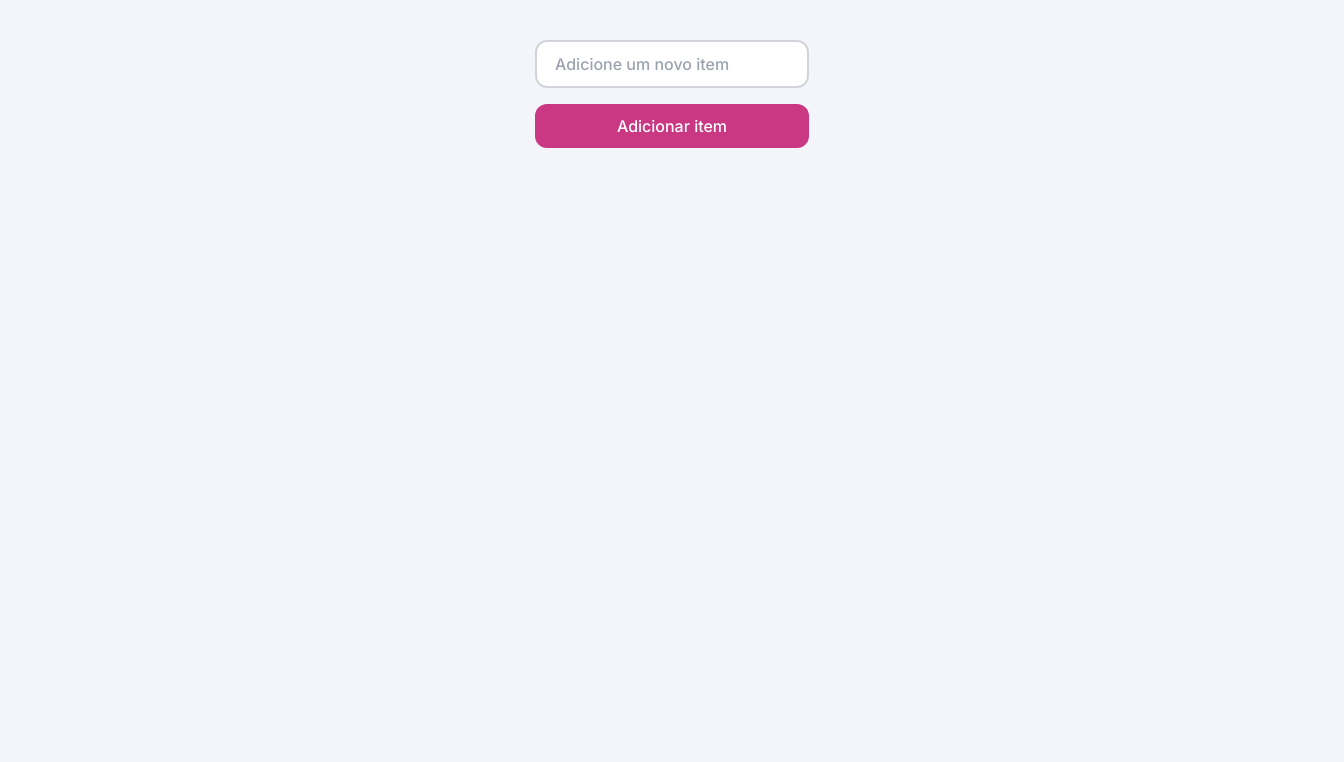
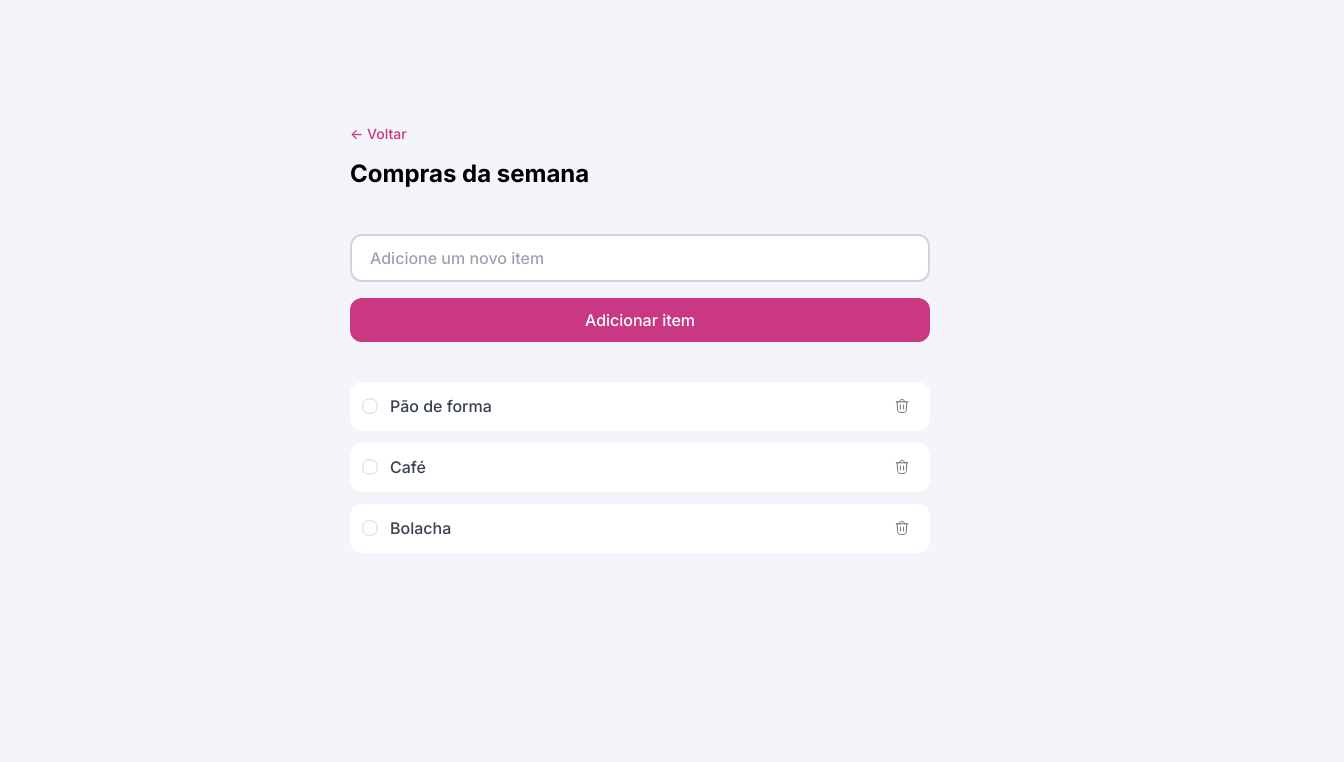
Before and after one commit to gabrielbertaglia/rocketseat-desafio-fullstack-quicklist, a plain HTML site: page index.html in a window 1280 px wide. Shown: the part 106-868 px from the top of the page, 1344 px wide, since content can reach past the window. After the commit the page ends 800 px from the top, so only its background shows below. Drawn offline with Linux system fonts and the light colour scheme.

Commit message:
feat: creating checkbox

```diff
--- a/index.html
+++ b/index.html
@@ -1,31 +1,56 @@
 <!DOCTYPE html>
 <html lang="en">
+
 <head>
   <link rel="preconnect" href="https://fonts.googleapis.com" />
-<link rel="preconnect" href="https://fonts.gstatic.com" crossorigin />
+  <link rel="preconnect" href="https://fonts.gstatic.com" crossorigin />
   <meta charset="UTF-8">
   <meta name="viewport" content="width=device-width, initial-scale=1.0">
   <title>quicklist</title>
+  <link rel="stylesheet" href="https://cdnjs.cloudflare.com/ajax/libs/font-awesome/5.15.3/css/all.min.css">
 
-  <link href="https://fonts.googleapis.com/css2?family=Inter:ital,opsz,wght@0,14..32,500;1,14..32,500&display=swap" rel="stylesheet" />
-  <link href="https://fonts.googleapis.com/css2?family=Inter:ital,opsz,wght@0,14..32,600;1,14..32,600&display=swap" rel="stylesheet" />
-  <link href="https://fonts.googleapis.com/css2?family=Inter:ital,opsz,wght@0,14..32,700;1,14..32,700&display=swap" rel="stylesheet" />
+  <link href="https://fonts.googleapis.com/css2?family=Inter:ital,opsz,wght@0,14..32,500;1,14..32,500&display=swap"
+    rel="stylesheet" />
+  <link href="https://fonts.googleapis.com/css2?family=Inter:ital,opsz,wght@0,14..32,600;1,14..32,600&display=swap"
+    rel="stylesheet" />
+  <link href="https://fonts.googleapis.com/css2?family=Inter:ital,opsz,wght@0,14..32,700;1,14..32,700&display=swap"
+    rel="stylesheet" />
 
-  <link rel="stylesheet" href="/styles/index.css">
+  <link rel="stylesheet" href="styles/index.css">
 </head>
+
 <body>
 
-    <!-- <img src="./assets/logo.svg" alt="" class="logo"> -->
+  <img src="./assets/logo.svg" alt="" class="logo">
 
   <main>
-      <a href="#" class="back"><- Voltar</a>
-      <h1 class="h1">Compras da semana</h1>
+    <a href="#" class="back">&lt;- Voltar</a>
+    <h1 class="h1">Compras da semana</h1>
 
     <form>
-        <input type="text" name="item" id="item" placeholder="Adicione um novo item" required />
-        <button type="submit">Adicionar item</button>
+      <input type="text" name="item" id="item" placeholder="Adicione um novo item" required />
+      <button type="submit">Adicionar item</button>
     </form>
+
+    <div class="products">
+      <div class="product">
+        <input type="checkbox" name="" id="1">
+        <span>Pão de forma</span>
+        <img src="./assets/icons/delete.svg" alt="deletar item">
+      </div>
+      <div class="product">
+        <input type="checkbox" name="" id="2">
+        <span>Café</span>
+        <img src="./assets/icons/delete.svg" alt="deletar item">
+      </div>
+      <div class="product">
+        <input type="checkbox" name="" id="3">
+        <span>Bolacha</span>
+        <img src="./assets/icons/delete.svg" alt="deletar item">
+      </div>
+    </div>
   </main>
 
 </body>
+
 </html>
--- /dev/null
+++ b/styles/button.css
@@ -0,0 +1,13 @@
+button {
+  border: 0;
+  background-color: var(--color-brand);
+
+  border-radius: 12px;
+
+  color: var(--always-white);
+  padding: 12px 24px;
+}
+
+button:hover {
+  background-color: var(--color-brand-hover);
+}
--- /dev/null
+++ b/styles/checkbox.css
@@ -0,0 +1,58 @@
+input[type="checkbox"] {
+  all: unset;
+  position: relative;
+
+  height: 1rem;
+  width: 1rem;
+  background: url(../assets/icons/checkbox-default.svg) left center/contain no-repeat;
+  cursor: pointer;
+
+  &:hover {
+    background: url(../assets/icons/checkbox-hover.svg) left center/contain no-repeat;
+  }
+
+  &:checked {
+    &:after {
+      content: "";
+      position: absolute;
+      inset: 0;
+      background: url(../assets/icons/checkbox-selected.svg) left center/contain no-repeat;
+    }
+  }
+}
+
+.products {
+  display: flex;
+  flex-direction: column;
+  gap: 0.75rem;
+  margin-top: 2.5rem;
+
+  .product {
+    height: 3.0625rem;
+    background-color: var(--background-secondary);
+    border-radius: 0.75rem;
+    font: var(--paragraph);
+    color: var(--content-secondary);
+    position: relative;
+
+    display: flex;
+    align-items: center;
+    gap: 0.75rem;
+    padding-inline: 0.75rem;
+
+    &>span {
+      flex: 1;
+    }
+
+    &>img[src*="delete.svg"] {
+      width: 2rem;
+      height: 2rem;
+
+      &:hover {
+        background-color: var(--background-primary);
+        border-radius: 0.75rem;
+        cursor: pointer;
+      }
+    }
+  }
+}
--- a/styles/form.css
+++ b/styles/form.css
@@ -1,3 +1,6 @@
-.form-content {
+form {
   display: flex;
+  flex-direction: column;
+
+  gap: 1rem;
 }
--- a/styles/global.css
+++ b/styles/global.css
@@ -2,6 +2,7 @@
   margin: 0;
   padding: 0;
   font: inherit;
+  box-sizing: border-box;
 
   -webkit-font-smoothing: antialiased;
   -moz-osx-font-smoothing: grayscale;
@@ -33,41 +34,65 @@
 
 html {
   overflow-x: hidden;
-
   scroll-behavior: smooth;
-}
-
-body {
-
-
-  background-color: var(--background-primary);
-  font-family: var(--ff-inter);
-
-
-  padding-inline: 32px;
-  padding-block: 34px;
 }
 
 a {
   text-decoration: none;
   font: var(--link);
   color: var(--color-brand);
-  /* color: inherit; */
 }
 
 h1 {
   font: var(--title);
 }
 
-@media (width >= 80em) {
+/* Mobile Styles (default) */
+body {
+  background-color: var(--background-primary);
+  font-family: var(--ff-inter);
+  padding-inline: 32px;
+  padding-block: 34px;
+
+  .logo {
+    display: none;
+  }
+}
+
+/* Tablets and small devices */
+@media (min-width: 600px) {
   body {
     width: 100%;
     height: 100vh;
 
+    padding-block: 0px;
 
     display: flex;
-  align-items: center;
-  /* justify-content: center; */
-  flex-direction: column;
+    align-items: center;
+    flex-direction: column;
+
+    .logo {
+      display: inherit;
+      padding-block: 25px;
+
+    }
   }
 }
+
+/* Medium devices (laptops/desktops) */
+/* @media (min-width: 768px) {
+  body {
+    padding-inline: 32px;
+    padding-block: 34px;
+  }
+} */
+
+/* Large devices (desktops) */
+/* @media (min-width: 1024px) {
+
+} */
+
+/* Extra large screens */
+/* @media (min-width: 1280px) {
+
+} */
--- a/styles/index.css
+++ b/styles/index.css
@@ -1,3 +1,6 @@
 @import url(global.css);
 @import url(form.css);
 @import url(main.css);
+@import url(checkbox.css);
+@import url(button.css);
+@import url(input.css);
--- /dev/null
+++ b/styles/input.css
@@ -0,0 +1,27 @@
+input {
+  outline: 0;
+
+  border-radius: 12px;
+  border: 2px solid var(--border-primary);
+
+  padding: 0.75rem 1.125rem;
+
+  background-color: var(--background-secondary);
+  color: var(--content-primary);
+
+  font-family: var(--ff-inter);
+  font-size: 1rem;
+}
+
+input[type="text"]:hover {
+  border: 2px solid var(--border-hover);
+}
+
+
+input[type="text"]:focus {
+  border: 2px solid var(--color-brand);
+}
+
+input::placeholder {
+  color: var(--content-tertiary);
+}
--- a/styles/main.css
+++ b/styles/main.css
@@ -3,53 +3,18 @@
   padding-bottom: 44px;
 }
 
+main {
+  width: 100%;
+  height: 100%;
 
-form {
   display: flex;
+  justify-content: center;
   flex-direction: column;
-
-  gap: 1rem;
 }
 
-input {
-  outline: 0;
-
-  border-radius: 12px;
-  border: 2px solid var(--border-primary);
-
-  padding: 0.75rem 1.125rem;
-
-  background-color: var(--background-secondary);
-  color: var(--content-primary);
-
-  font-family: var(--ff-inter);
-  font-size: 1rem;
+/* Tablets and small devices */
+@media (min-width: 600px) {
+  main {
+    max-width: 580px;
+  }
 }
-
-input:hover {
-  border: 2px solid var(--border-hover);
-}
-
-
-input:focus {
-  border: 2px solid var(--color-brand);
-}
-
-input::placeholder {
-  /* padding-inline: 12px; */
-  color: var(--content-tertiary);
-}
-
-button {
-  border: 0;
-  background-color: var(--color-brand);
-
-  border-radius: 12px;
-
-  color: var(--always-white);
-padding: 12px 24px;
-}
-
-button:hover {
-  background-color: var(--color-brand-hover);
-}
```
Also changed, not shown: assets/icons/checkbox-default.svg (added), assets/icons/checkbox-hover.svg (added), assets/icons/checkbox-selected.svg (added), assets/icons/delete.svg (added).
